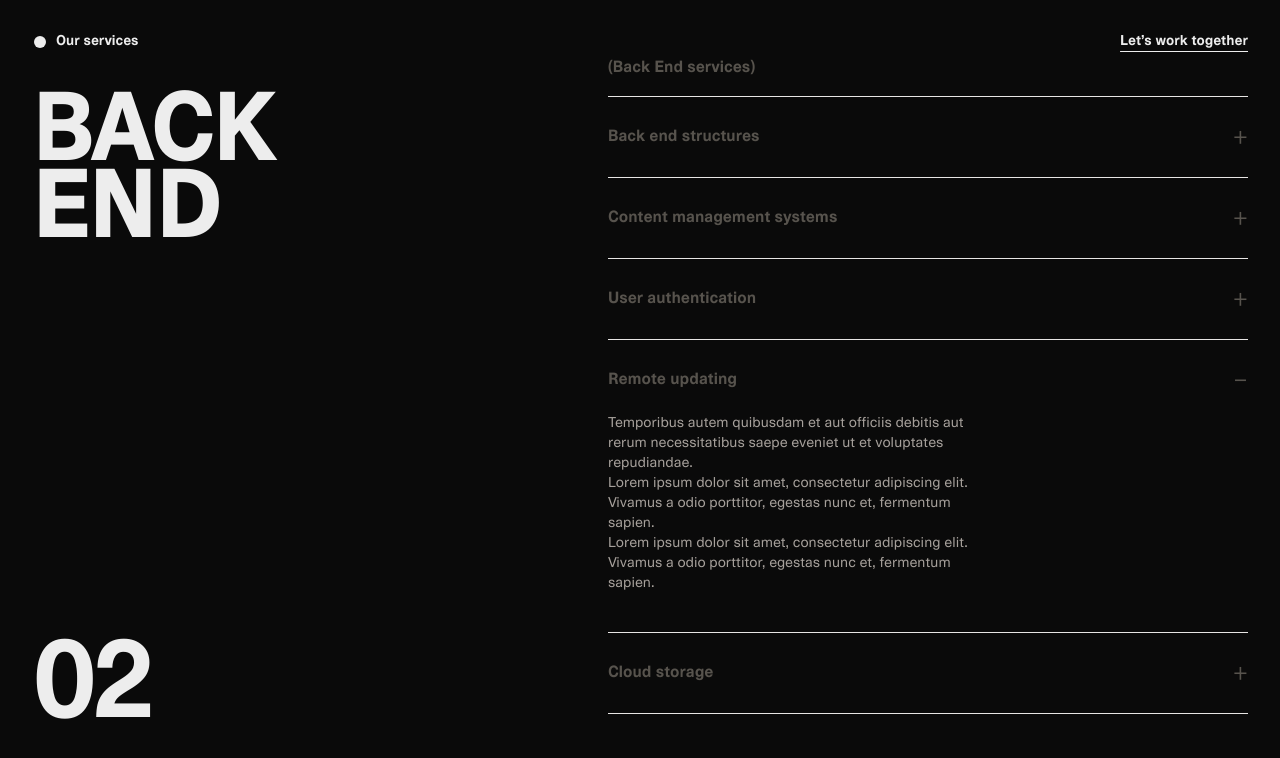
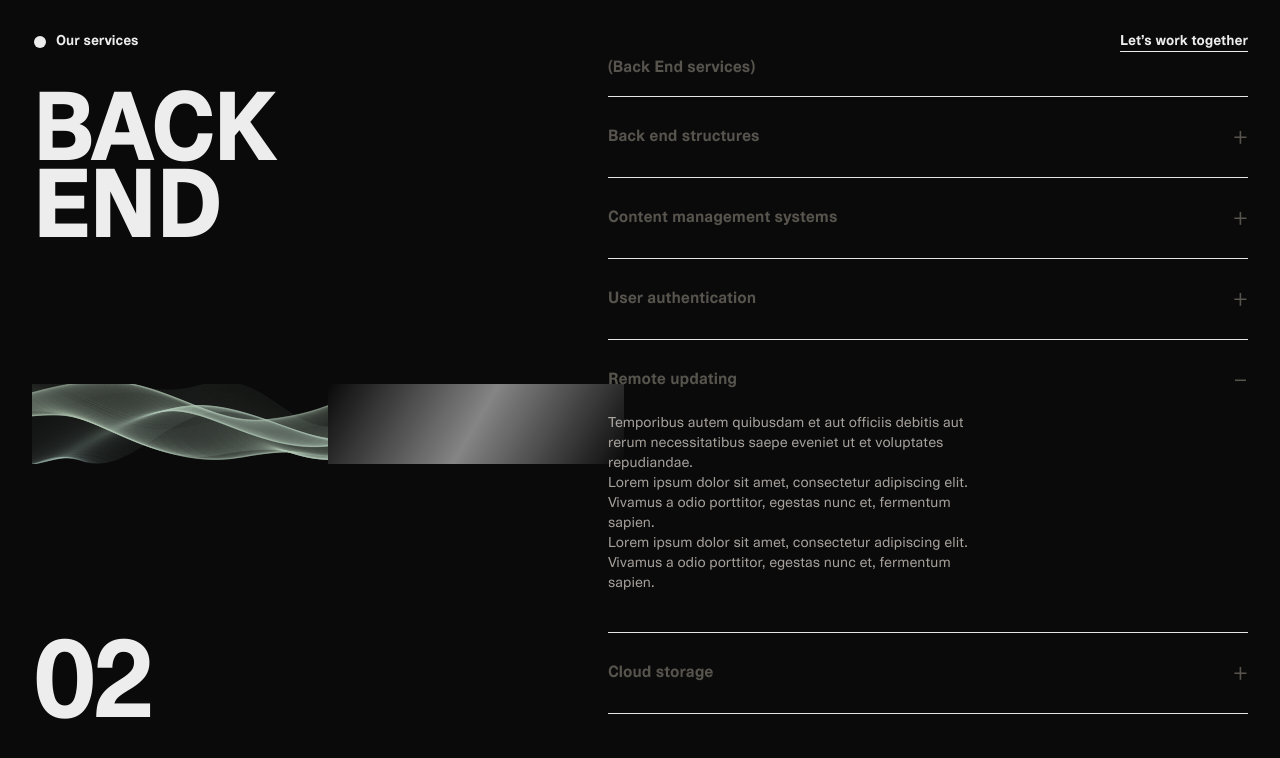
Before and after one commit to vli777/plaid, a Next.js app in the folder landing/: page / in a window 1280 px wide. Shown: the top 758 px of the page. Built offline with nearby package versions, Linux system fonts and the light colour scheme; no server answers.

Commit message:
refactor(PanelList, PanelTitle): clean up code and enhance title animations with background image

```diff
--- a/landing/src/components/PanelList.tsx
+++ b/landing/src/components/PanelList.tsx
@@ -11,7 +11,6 @@ interface PanelListProps {
 
 export default function PanelList({ panels }: PanelListProps) {
   const [activeIndex, setActiveIndex] = useState(0);
-  const [inViewStates, setInViewStates] = useState<boolean[]>(() => panels.map(() => false));
   const titleRef = useRef<HTMLHeadingElement>(null);
   const scrollRef = useRef<HTMLDivElement>(null);
   const [titleHeight, setTitleHeight] = useState(0);
@@ -25,7 +24,6 @@ export default function PanelList({ panels }: PanelListProps) {
     }
   }, []);
 
-  // Track scroll position and direction
   useEffect(() => {
     const scrollEl = scrollRef.current;
     if (!scrollEl) return;
@@ -40,7 +38,6 @@ export default function PanelList({ panels }: PanelListProps) {
     return () => scrollEl.removeEventListener('scroll', onScroll);
   }, []);
 
-  // Smooth scroll to active panel when activeIndex changes (desktop only)
   useEffect(() => {
     if (typeof window !== 'undefined' && window.innerWidth >= 768) {
       const panelNode = panelRefs.current[activeIndex];
@@ -50,7 +47,6 @@ export default function PanelList({ panels }: PanelListProps) {
     }
   }, [activeIndex]);
 
-  // Only update activeIndex on crossing event
   const handleCross = useCallback((idx: number, direction: 'up' | 'down') => {
     if (direction === 'down') {
       setActiveIndex(idx);
--- a/landing/src/components/PanelTitle.tsx
+++ b/landing/src/components/PanelTitle.tsx
@@ -1,6 +1,6 @@
 import { ServicePanel } from "@/types/services";
-import { forwardRef } from "react";
 import { motion, AnimatePresence } from 'framer-motion';
+import Image from 'next/image';
 
 export interface PanelTitleProps {
   panel: ServicePanel;
@@ -12,11 +12,10 @@ export default function PanelTitle({ panel, titleRef }: PanelTitleProps) {
     <div
       className="fixed top-16 left-0 h-[calc(100vh-6rem)] z-10 w-[360px] flex flex-col justify-between px-8 py-6"
     >
-      {/* Title with in-place animation */}
       <div
         ref={titleRef}
         className="mb-4 relative"
-        style={{ height: '112px' }} // Adjusted to match original 6xl/8xl title font size
+        style={{ height: '112px' }}
       >
         <AnimatePresence mode="wait" initial={false}>
           <motion.h1
@@ -26,16 +25,64 @@ export default function PanelTitle({ panel, titleRef }: PanelTitleProps) {
             exit={{ y: -40, opacity: 0, position: 'absolute', left: 0, width: '100%' }}
             transition={{ duration: 0.4, ease: 'easeInOut' }}
             className="text-6xl md:text-8xl tracking-tight leading-[0.8] font-extrabold uppercase w-full left-0 top-0 absolute text-left"
-            style={{ margin: 0 }}
+            style={{ margin: 0, zIndex: 2, overflow: 'hidden' }}
           >
             {panel.title}
           </motion.h1>
         </AnimatePresence>
       </div>
-      {/* Order with in-place animation */}
+      <div className="relative w-full" style={{ height: '80px' }}>
+        <Image
+          src="/bg.svg"
+          alt="Background Graphic"
+          className="pointer-events-none select-none panel-title-bg-svg"
+          width={1920}
+          height={80}
+          priority
+          style={{
+            width: '100%',
+            height: '100%',
+            zIndex: 0,
+            opacity: 0.8,
+            objectFit: 'cover',
+            position: 'absolute',
+            top: 0,
+            left: 0,
+          }}
+        />
+        <AnimatePresence>
+          <motion.div
+            key={panel.title + '-bg-shimmer'}
+            initial={{ x: '-100%' }}
+            animate={{ x: '100%' }}
+            exit={{ opacity: 0 }}
+            transition={{ duration: 0.8, ease: 'easeInOut' }}
+            style={{
+              position: 'absolute',
+              top: 0,
+              left: 0,
+              width: '100%',
+              height: '100%',
+              pointerEvents: 'none',
+              background: 'linear-gradient(120deg, transparent 0%, rgba(255,255,255,0.5) 50%, transparent 100%)',
+              mixBlendMode: 'lighten',
+              zIndex: 1,
+            }}
+          />
+        </AnimatePresence>
+        <style>{`
+          @media (min-width: 768px) {
+            .panel-title-bg-svg {
+              width: 100% !important;
+              left: 0 !important;
+            }
+          }
+        `}</style>
+      </div>
+
       <div
         className="relative"
-        style={{ height: '112px' }} // Adjusted to match original 5rem/7rem order font size
+        style={{ height: '112px' }}
       >
         <AnimatePresence mode="wait" initial={false}>
           <motion.span
```
